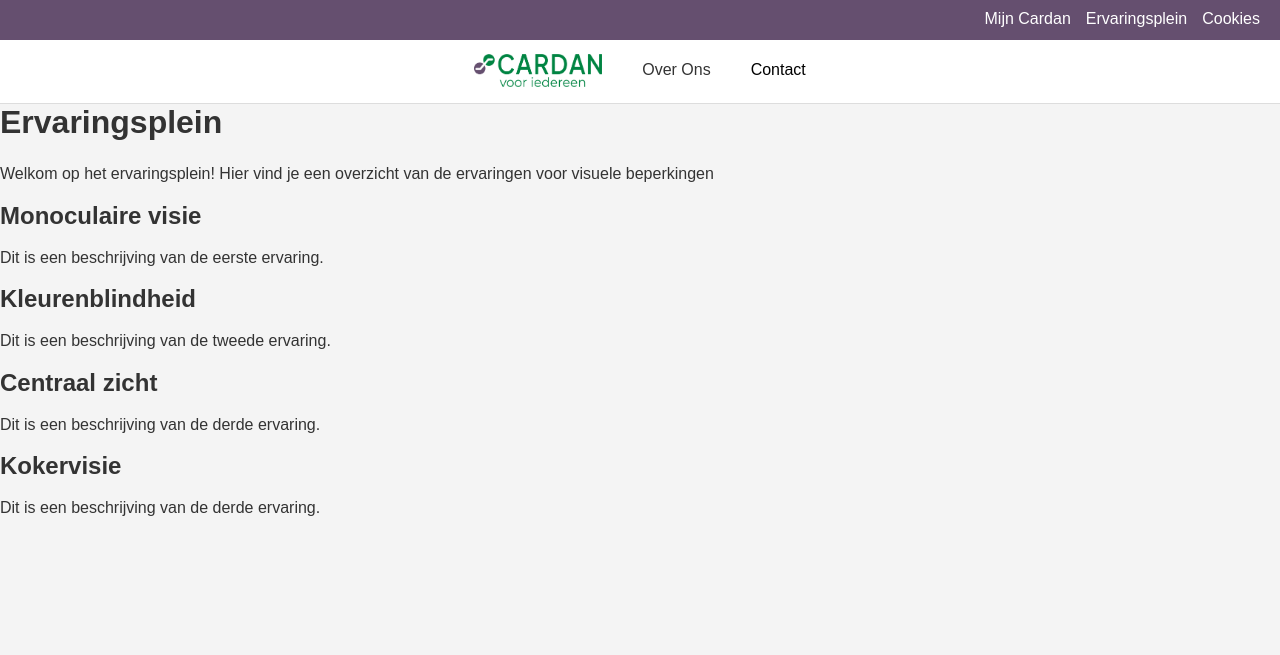
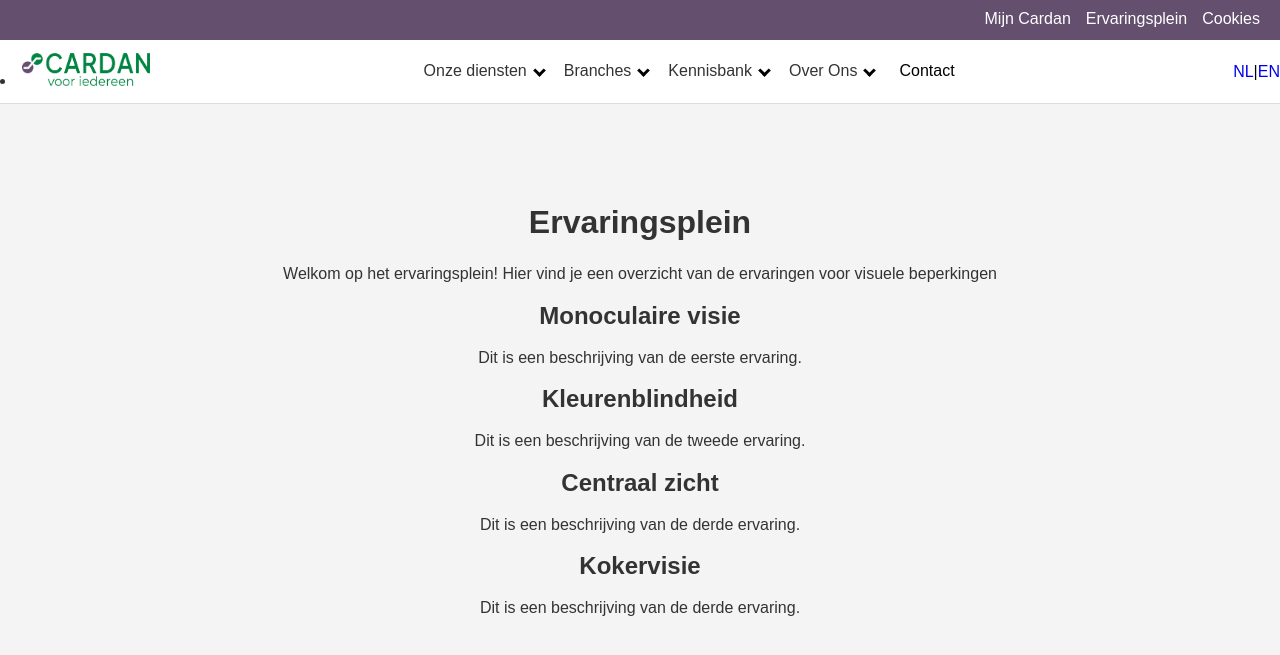
Before and after one commit to Tijmen-Degr/Development-Cardan, a PHP site: page /ervaringsplein.html in a window 1280 px wide. Shown: the top 655 px of the page. Run offline with PHP 8.4, Linux system fonts and the light colour scheme.

Commit message:
header/navbalk zowat klaar en nu kan ik verder met ervaringsplein

```diff
--- a/ervaringsplein.css
+++ b/ervaringsplein.css
@@ -13,15 +13,19 @@ body {
 h1 {
     font-size: 2em;
     margin-bottom: 20px;
+    margin-top: 100px;
+    text-align: center;
 }
 h2 {
     font-size: 1.5em;
     margin-bottom: 15px;
+    text-align: center;
 }
 
 p {
     line-height: 1.6;
     margin-bottom: 15px;
+    text-align: center;
 }
 a {
     text-decoration: none;
@@ -70,6 +74,7 @@ nav ul li a:hover {
     justify-content: space-between;
     align-items: center;
     height: 4em;
+    overflow: visible;
 }
 
 .secondary-nav ul {
@@ -103,22 +108,36 @@ nav ul li a:hover {
 }
 
 .secondary-nav ul li a img:hover {
-    border-bottom: none;
+    border-bottom: none !important;
 }
 
 .secondary-nav ul li a img {
     display: inline-block;
 }
 
+.secondary-nav .logo {
+    border-bottom: none !important;
+}
+
 .logo {
     width: 8em;
     height: auto;
     margin-right: auto;
+    border: none;
     border-bottom: none !important;
 }
 
 .logo:hover {
     border-bottom: none !important;
+}
+
+.hoofdmenu {
+    display: flex;
+    justify-content: center;
+    align-items: center;
+    background-color: #fff;
+    padding: 0;
+    margin: 0;
 }
 
 .dropdown {
@@ -129,12 +148,13 @@ nav ul li a:hover {
 .dropdown-content {
     display: none;
     position: absolute;
-    top: calc(100% -1px);
+    top: calc(100% -1px) !important;
     left: 0;
     background-color: #fff;
     min-width: 230px;
     box-shadow: 0px 8px 16px rgba(0, 0, 0, 0.2);
     z-index: 1;
+    margin: 0;
     padding: 0;
     border: 1px solid #72727260;
     border-bottom-left-radius: 0.9em;
@@ -170,8 +190,34 @@ nav ul li a:hover {
     color: #333;
     padding: 5px 10px;
     transition: background-color 0.3s ease;
+    line-height: normal;
 }
 
 .dropdown .dropbtn:hover {
     transition: background-color 0.3s ease;
 }
+
+.arrow {
+    border: solid black;
+    border-width: 0 3px 3px 0;
+    display: inline-block;
+    padding: 3px;
+    transition: transform 0.3s ease;
+    margin-left: 8px;
+}
+
+.arrow.down {
+    transform: rotate(45deg);
+}
+
+.dropdown:hover .arrow {
+    transform: rotate(-135deg);
+}
+
+.language-switcher {
+    display: flex;
+    align-items: center;
+    margin-left: auto;
+    color: black;
+    text-decoration: none;
+}
--- a/ervaringsplein.html
+++ b/ervaringsplein.html
@@ -16,14 +16,44 @@
                 </ul>
             </nav>
             <nav class="secondary-nav">
+                <li>
+                    <a href="https://www.cardan.com/">
+                        <img src="images/cardan-logo.png" alt="Cardan Logo" class="logo">
+                    </a>
+                </li>
                 <ul>
-                    <li>
-                        <a href="https://www.cardan.com/">
-                            <img src="images/cardan-logo.png" alt="Cardan Logo" class="logo">
-                        </a>
+                    <div class="hoofdmenu">
+                    <li class="dropdown">
+                        <a href="" class="dropbtn">Onze diensten<i class="arrow down"></i></a>
+                        <div class="dropdown-content">
+                            <a href="">WCAG onderzoeken</a>
+                            <a href="">Trainingen</a>
+                            <a href="">Advies op maat</a>
+                            <a href="">Bewustwording</a>
+                            <a href="">Project management</a>
+                        </div>
                     </li>
                     <li class="dropdown">
-                        <a href="" class="dropbtn">Over Ons</a>
+                        <a href="" class="dropbtn">Branches<i class="arrow down"></i></a>
+                        <div class="dropdown-content">
+                            <a href="">Overheid</a>
+                            <a href="">Bedrijven</a>
+                            <a href="">Leveranciers</a>
+                        </div>
+                    </li>
+                    <li class="dropdown">
+                        <a href="" class="dropbtn">Kennisbank<i class="arrow down"></i></a>
+                        <div class="dropdown-content">
+                            <a href="">Digitale toegankelijkheid</a>
+                            <a href="">Soorten beperkingen</a>
+                            <a href="">De WCAG</a>
+                            <a href="">Wet Digitale Overheid</a>
+                            <a href="">European Accessibility act</a>
+                            <a href="">Blog artikelen</a>
+                        </div>
+                    </li>
+                    <li class="dropdown">
+                        <a href="" class="dropbtn">Over Ons<i class="arrow down"></i></a>
                         <div class="dropdown-content">
                             <a href="">Onze Mensen</a>
                             <a href="">Vacatures</a>
@@ -32,6 +62,10 @@
                     </li>
                     <li><a href="https://www.cardan.com/contact">Contact</a></li>
                 </ul>
+                <div class="language-switcher">
+                    <a href="https://www.cardan.com">NL</a> |
+                    <a href="https://www.cardan.com/en">EN</a>
+                </div>
             </nav>
         </header>
         <h1>Ervaringsplein</h1>
@@ -54,5 +88,6 @@
                 <p>Dit is een beschrijving van de derde ervaring. </p>
             </div>
         </div>
+
     </body>
 </html>
```
Also changed, not shown: main.js (added, +36 -0 lines).
